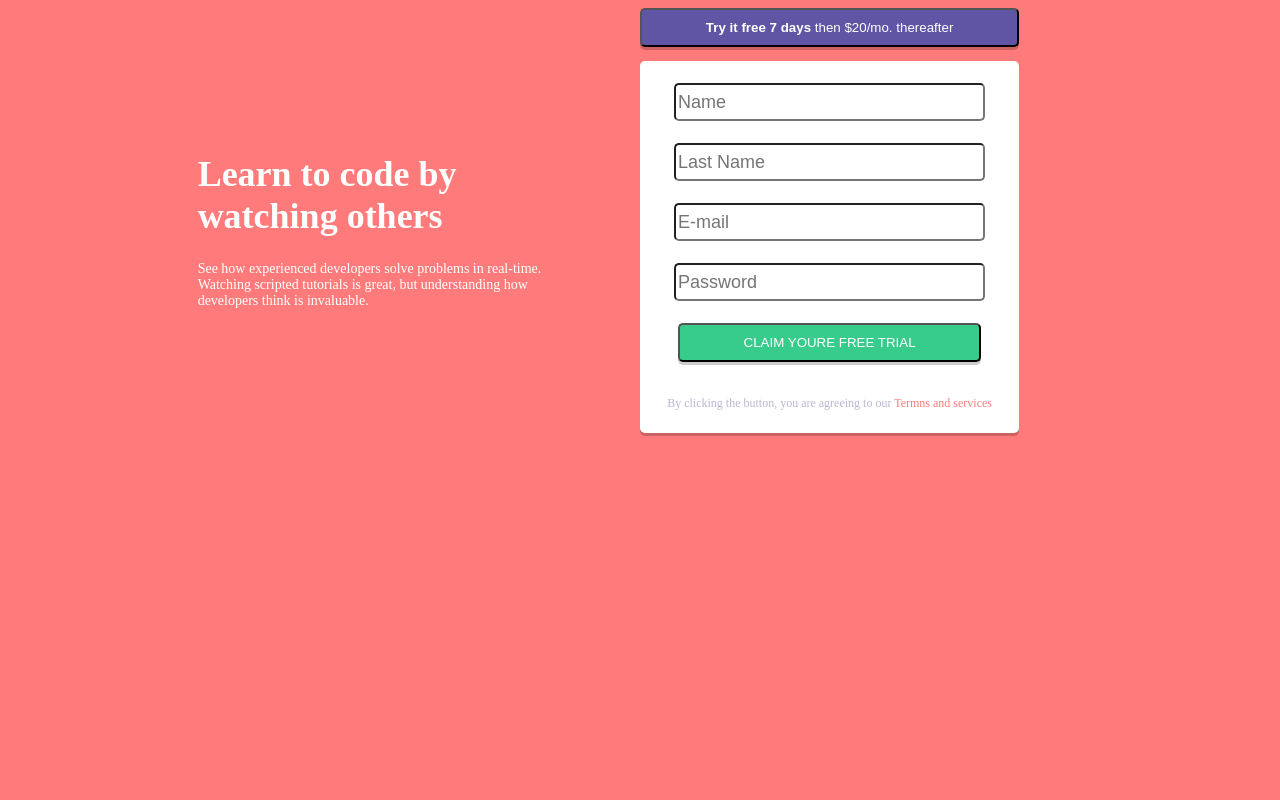
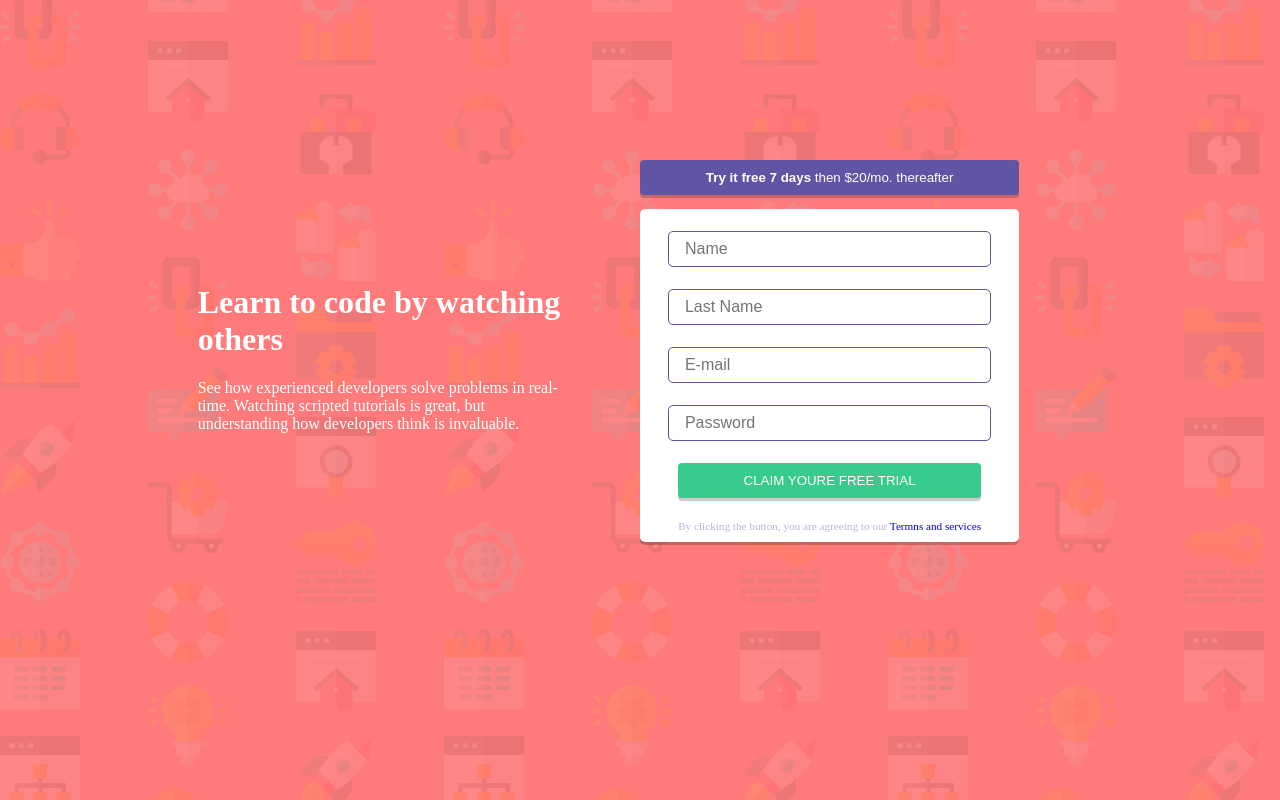
Before and after one commit to EMMMED/development, a plain HTML site: page p1css/index.html in a window 1280 px wide. Drawn offline with Linux system fonts and the light colour scheme.

Commit message:
arreglos css

```diff
--- a/p1css/index.html
+++ b/p1css/index.html
@@ -14,20 +14,20 @@
             <p class="header-text"> See how experienced developers solve problems in real-time.  Watching scripted tutorials is great, but understanding how developers think is invaluable.</p>
         </header>
         <section>
-            <button class="top-button">
+            <button class="top-button custom-shadow">
                 <strong>Try it free 7 days</strong> then $20/mo. thereafter
             </button>
-            <form action="">
+            <form action="" class="custom-shadow">
                 <input type="text" placeholder="Name">
                 <input type="text" placeholder="Last Name">
                 <input type="email" placeholder="E-mail">
                 <input type="password" placeholder="Password">
-                <button class="bottom-button">
+                <button class="bottom-button custom-shadow">
                     CLAIM YOURE FREE TRIAL
                 </button>
                 <p class="terms-p">
                     By clicking the button, you are agreeing to our
-                    <a class="termns" href="#">Termns and services</a>
+                    <a class="termns-a" href="#">Termns and services</a>
                 </p>
             </form>
         </section>
--- a/p1css/style.css
+++ b/p1css/style.css
@@ -1,10 +1,6 @@
 body {
     background-color: hsl(0, 100%, 74%) ;
-}
-
-a {
-    text-decoration: none;
-    color:hsl(0, 100%, 74%) ;
+    background-image: url('images/bg-intro-desktop.png');
 }
 
 main {
@@ -13,7 +9,14 @@ main {
     gap: 5%;
     justify-content: center;
     align-items: center;
+    margin-top: 20vh;
 }
+
+a {
+    text-decoration: none;
+}
+
+
 
 header {
 width: 30%;
@@ -23,11 +26,15 @@ text-justify: center;
 }
 
 .header-title {
-    font-size: 36px;
+    font-size: 2rem;
+}
+
+.custom-shadow {
+box-shadow: 0px 3px 0px rgb(0, 0, 0, 0.2);
 }
 
 .header-text {
-    font-size: 14px;
+    font-size: 1rem;
 }
 
 section {
@@ -43,39 +50,48 @@ form {
     border-radius: 5px;
     background-color: white;
     gap: 22px;
-    padding-bottom: 10px;
-    padding-top: 22px;
-    margin-bottom: 10px;
-    margin-top: 14px;
-    box-shadow: 0px 3px 0px rgb(0, 0, 0, 0.2) ;
+    padding: 22px 0px 10px 0px;
+    margin: 14px 0px 10px 0px;
+    border: none;
 }
 
 
-input {
-    font-size: 18px;
+form input {
+    font-size: 1rem;
+    padding-left: 1rem;
     width: 80%;
     height: 32px;
+    border: 1px solid hsl(248, 32%, 49%);
     border-radius: 5px;
 }
 
 button {
     color:white;
     padding: 10px 0px 10px 0px;
-    border-radius: 5px;
+    border-radius: .25rem;
+    border-style: none;
 }
 
 .top-button {
     background: hsl(248, 32%, 49%);
-    box-shadow: 0px 3px 0px rgb(0, 0, 0, 0.2) ;
+
 }
 
 .bottom-button {
     background-color: hsl(154, 59%, 51%);
     width: 80%;
-    box-shadow: 0px 3px 0px rgb(0, 0, 0, 0.2) ;
+
 }
+
+
 
 .terms-p {
     color: hsl(246, 25%, 77%);
-    font-size: 12px;
+    font-size: .70rem;
+    margin: 0px 0px 0px 0px;
 }
+
+.terms-a{
+    text-decoration: none;
+    color: hsl(0, 100%, 74%);
+}
```
Also changed, not shown: p1css/images/bg-intro-desktop.png (added), p1css/images/bg-intro-mobile.png (added), p1css/images/favicon-32x32.png (added), p1css/images/icon-error.svg (added).
